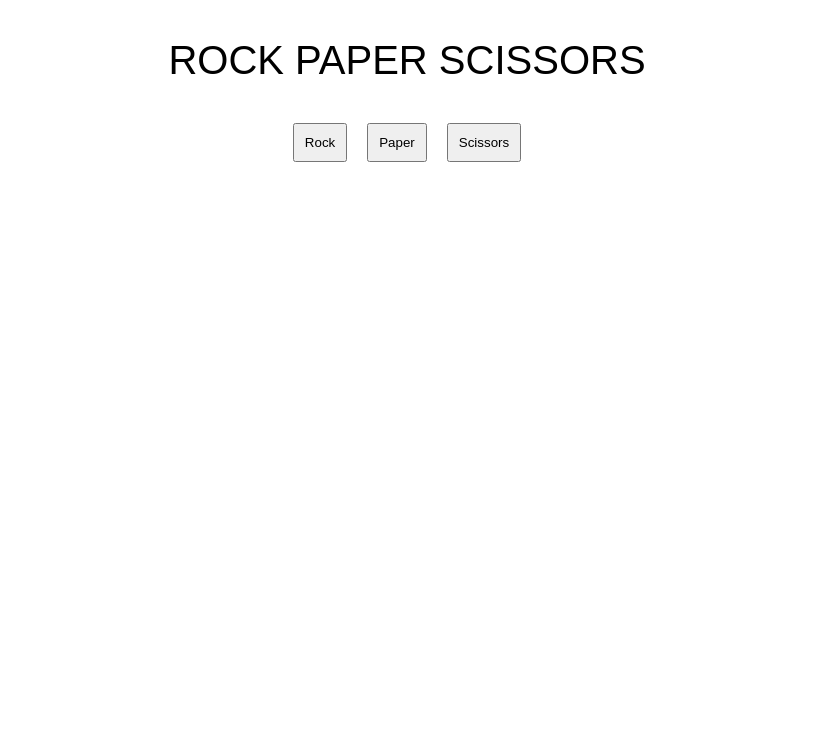
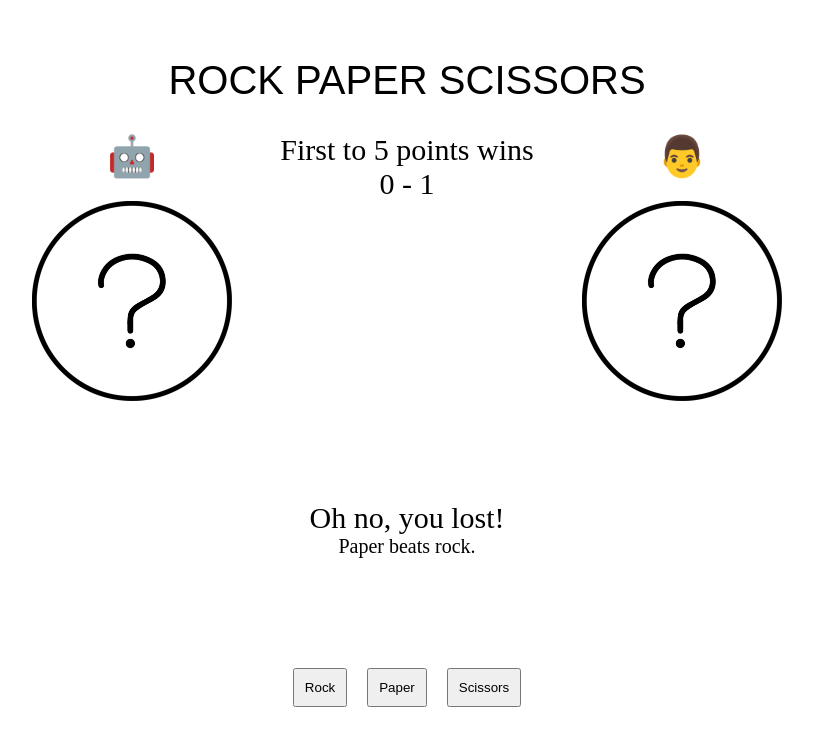
Before and after one commit to Natasha-A/rock-paper-scissors, a plain HTML site: page index.html in a window 1280 px wide. Both pictures are taken after a click on the button "Rock". Shown: the whole page, without its empty margins (233-1046 px from the left). Drawn offline with Linux system fonts and the light colour scheme.

Commit message:
layout and styling setup

```diff
--- a/index.html
+++ b/index.html
@@ -9,13 +9,35 @@
 
 </head>
 <body>
-  <header>ROCK PAPER SCISSORS</header>
-  <span class="rps-buttons">
-    <button id="rock-btn">Rock</button>
-    <button id="paper-btn">Paper</button>
-    <button id="scissors-btn">Scissors</button>
-  </span>
+  <section>
+    <header>ROCK PAPER SCISSORS</header>
 
+    <span class="titles">
+      <div id="cpuIcon">🤖</div>
+
+      <div class="item-2">
+        <div>First to 5 points wins</div>
+        <div id="score">0 - 0</div>
+      </div>
+      <div id="pIcon">👨</div>
+    </span>
+
+    <span class="gameIcons">
+      <img src="./assests/default_icon.png"/>
+      <img src="./assests/default_icon.png"/>
+    </span>
+
+    <span class="results">
+      <div id="result-1"></div>
+      <div id="result-2"></div>
+    </span>
+
+    <span class="rps-buttons">
+      <button id="rock-btn">Rock</button>
+      <button id="paper-btn">Paper</button>
+      <button id="scissors-btn">Scissors</button>
+    </span>
+  </section>
 
   <script src="./script.js"></script>
 
--- a/script.js
+++ b/script.js
@@ -14,7 +14,8 @@ function playRound(playerSelection, computerSelection) {
 
   if (playerSelection === "rock") {
     if (computerSelection === "scissors") {
-      outcomeText = "You win! Rock beats scissors.";
+      outcomeText = "You win!"
+
     } else if (computerSelection === "paper") {
       outcomeText = "Oh no, you lost! Paper beats rock.";
     } else {
@@ -51,6 +52,9 @@ function gameLoop() {
   let result = "";
   let playerScore = 0;
   let computerScore = 0;
+  var displayResult_Simple = document.getElementById('result-1');
+  var displayResult_Detailed = document.getElementById('result-2');
+
 
   // Event listeners for player's buttons and trigger computer selection
   const r_btn = document.getElementById('rock-btn');
@@ -80,35 +84,49 @@ function gameLoop() {
   buttons.forEach((button) => {
     button.addEventListener('click', () => {
       result = playRound(playerSelection, computerSelection);
+      const results = result.split('!');
+
+      displayResult_Simple.textContent = results[0] + "!";
+      displayResult_Detailed.textContent = results[1];
       console.log(result);
 
-      // determine and displayer winner/loser for round
+      // Determine and displayer winner/loser for round
       if (result.includes("win")) {
         playerScore++;
       } else if (result.includes("lost")) {
         computerScore++;
       }
       console.log(playerScore + " - " + computerScore);
+      var displayScore = document.getElementById('score');
+      displayScore.textContent = playerScore + " - " + computerScore;
 
       // end game once player or computer reaches 5 points
-      if (playerScore == 5) {
+      if (playerScore >= 5) {
         console.log("You win the game!")
-        let playAgain = prompt("Play again?", "yes");
+        displayScore.textContent = 5 + " - " + computerScore;
+          playAgain = prompt("You win!", "try again");
 
-        if (playAgain == "yes") {
+        if (playAgain === "try again") {
           playerScore = 0;
           computerScore = 0;
+          displayResult_Simple.textContent = "";
+          displayResult_Detailed.textContent = "";
+          displayScore.textContent = "0 - 0";
         }
+
       } else if (computerScore == 5) {
         console.log("You lost the game!")
-        let playAgain = prompt("Play again?", "yes");
+        displayScore.textContent = playerScore + " - " + 5;
+          playAgain = prompt("You lose!", "try again");
 
-        if (playAgain == "yes") {
+        if (playAgain === "try again") {
           playerScore = 0;
           computerScore = 0;
+          displayResult_Simple.textContent = "";
+          displayResult_Detailed.textContent = "";
+          displayScore.textContent = "0 - 0";
         }
       }
-
     });
   });
 }
--- a/styles.css
+++ b/styles.css
@@ -1,14 +1,51 @@
-header {
-  font-size: 40px;
+section {
   display: flex;
   align-items: center;
   justify-content: center;
+  flex-direction: column;
+  font-family: Raleway;
+  font-weight: 200;
+}
+
+.titles {
+  display: flex;
+  font-size: 30px;
+  width: 600px;
+  justify-content: space-between;
+
+}
+
+.gameIcons {
+  width: 750px;
+  display: flex;
+  justify-content: space-between;
+}
+
+.gameIcons img {
+  max-width: 200px;
+  display: flex;
+}
+
+.titles .item-2 {
+  display: flex;
+  flex-direction: column;
+  align-items: center;
+}
+
+ #cpuIcon, #pIcon {
+  font-size: 40px;
+}
+
+header {
+  font-size: 40px;
   font-family: 'Raleway', sans-serif;
-  font-weight: 200;
+  font-weight: 300;
   padding: 30px;
+  margin-top: 20px;
 }
 
 .rps-buttons {
+  margin-top: 100px;
   display: flex;
   align-items: center;
   justify-content: center;
@@ -18,3 +55,17 @@ header {
   padding: 10px;
   margin: 10px;
 }
+
+.results {
+  font-size: 30px;
+  text-align: center;
+  margin-top: 100px;
+}
+
+#result-1 {
+  font-weight: 400;
+}
+
+#result-2 {
+  font-size: 20px;
+}
```
Also changed, not shown: assests/default_icon.png (added).
